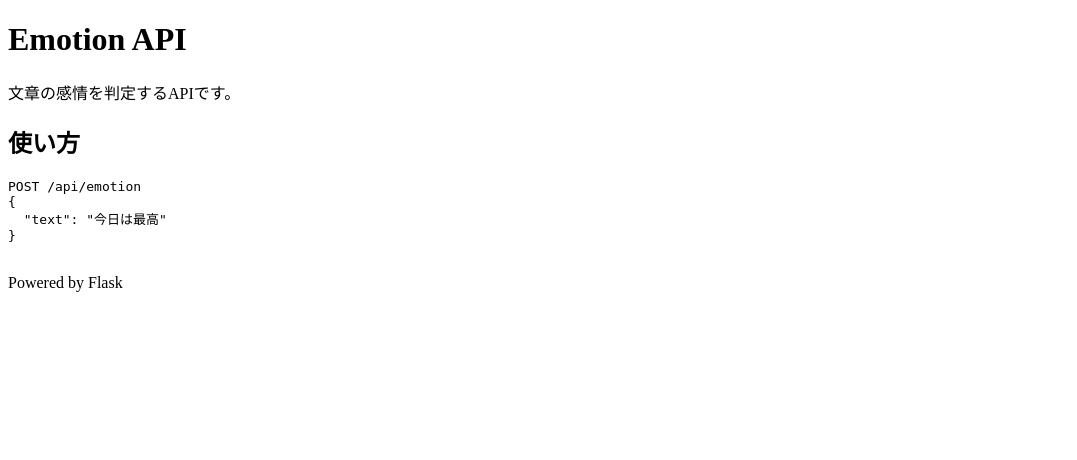
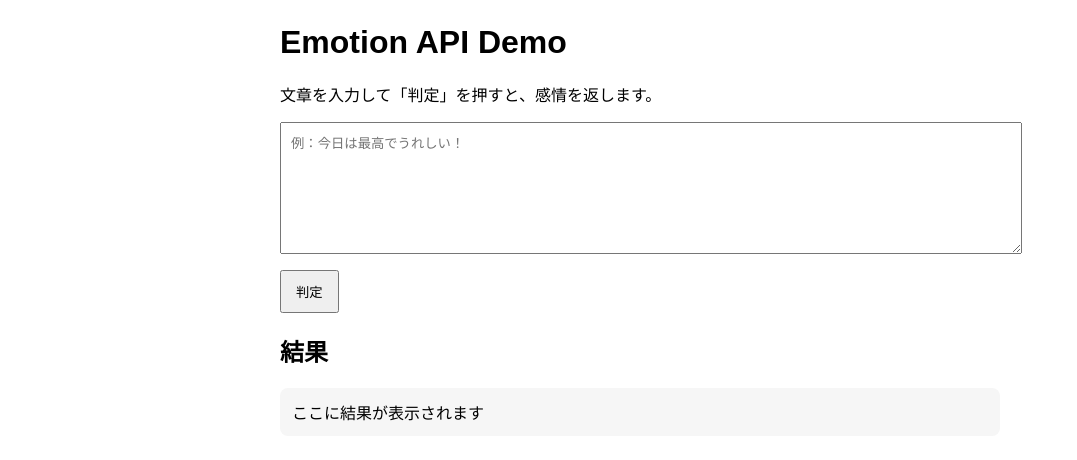
Before and after one commit to daitore/emotion_api_Flask, a Flask app: template templates/index.html in a window 1280 px wide. Shown: the top 460 px of the page, without its empty margins (0-1077 px from the left). Run offline with Flask 3, Linux system fonts and the light colour scheme; the template is opened without the code that fills it, so the values that code supplies are empty.

Commit message:
add demo form

```diff
--- a/app.py
+++ b/app.py
@@ -1,11 +1,11 @@
-from flask import Flask, request, render_template_string, jsonify, send_file
+from flask import Flask, request, render_template_string, jsonify, send_file,render_template
 from io import BytesIO
 from openpyxl import Workbook
 
 app = Flask(__name__)
 app.config["JSON_AS_ASCII"] = False
 
-@app.route("/")
+@app.get("/")
 def index():
     return render_template("index.html")
 
--- a/templates/index.html
+++ b/templates/index.html
@@ -1,21 +1,78 @@
 <!DOCTYPE html>
 <html lang="ja">
 <head>
-  <meta charset="UTF-8">
-  <title>Emotion API</title>
+  <meta charset="UTF-8" />
+  <meta name="viewport" content="width=device-width, initial-scale=1"/>
+  <title>Emotion API Demo</title>
+  <style>
+    body { font-family: sans-serif; max-width: 720px; margin: 24px auto; padding: 0 12px; }
+    textarea { width: 100%; height: 110px; padding: 10px; }
+    button { padding: 10px 14px; cursor: pointer; }
+    .row { margin: 12px 0; }
+    .box { background: #f6f6f6; padding: 12px; border-radius: 8px; white-space: pre-wrap; }
+    .error { color: #b00020; }
+  </style>
 </head>
 <body>
-  <h1>Emotion API</h1>
-  <p>文章の感情を判定するAPIです。</p>
+  <h1>Emotion API Demo</h1>
+  <p>文章を入力して「判定」を押すと、感情を返します。</p>
 
-  <h2>使い方</h2>
-  <pre>
-POST /api/emotion
-{
-  "text": "今日は最高"
-}
-  </pre>
+  <div class="row">
+    <textarea id="text" placeholder="例：今日は最高でうれしい！"></textarea>
+  </div>
 
-  <p>Powered by Flask</p>
+  <div class="row">
+    <button id="btn">判定</button>
+    <span id="status"></span>
+  </div>
+
+  <h2>結果</h2>
+  <div id="result" class="box">ここに結果が表示されます</div>
+
+  <script>
+    const btn = document.getElementById("btn");
+    const textEl = document.getElementById("text");
+    const statusEl = document.getElementById("status");
+    const resultEl = document.getElementById("result");
+
+    function show(obj) {
+      resultEl.textContent = JSON.stringify(obj, null, 2);
+    }
+
+    btn.addEventListener("click", async () => {
+      const text = (textEl.value || "").trim();
+      if (!text) {
+        statusEl.textContent = "";
+        resultEl.innerHTML = '<span class="error">テキストを入力してね</span>';
+        return;
+      }
+
+      btn.disabled = true;
+      statusEl.textContent = "判定中…";
+      resultEl.textContent = "";
+
+      try {
+        const res = await fetch("/api/emotion", {
+          method: "POST",
+          headers: { "Content-Type": "application/json; charset=utf-8" },
+          body: JSON.stringify({ text })
+        });
+
+        const data = await res.json().catch(() => ({}));
+
+        if (!res.ok) {
+          // 400など
+          resultEl.innerHTML = '<span class="error">' + (data.error || "エラー") + '</span>';
+        } else {
+          show(data);
+        }
+      } catch (e) {
+        resultEl.innerHTML = '<span class="error">通信エラー：サーバーに届いてないかも</span>';
+      } finally {
+        statusEl.textContent = "";
+        btn.disabled = false;
+      }
+    });
+  </script>
 </body>
 </html>
```
